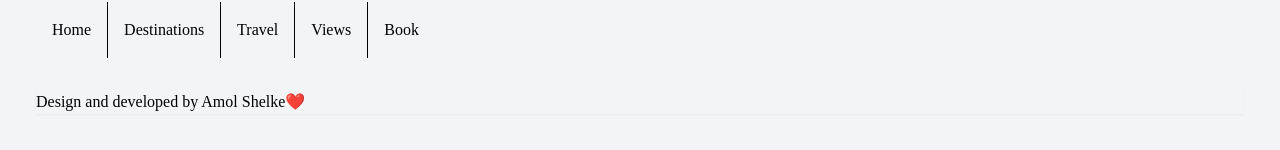
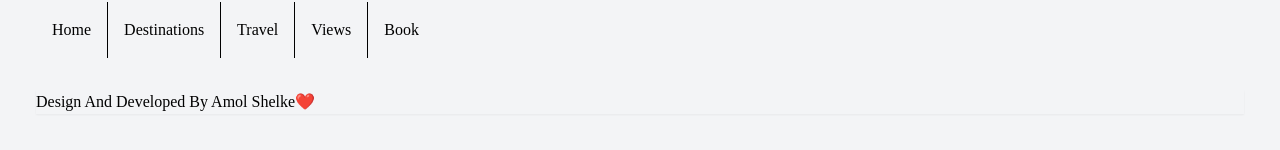
Before and after one commit to AmolShelke2/Travel-website, a React (Create React App) app: page / in a window 1280 px wide. Shown: the part 3382-3532 px from the top of the page. Built offline with nearby package versions, Linux system fonts and the light colour scheme.

Commit message:
[feat]: capitalized footer text

```diff
--- a/src/components/Footer.jsx
+++ b/src/components/Footer.jsx
@@ -23,7 +23,9 @@ const Footer = () => {
             <li>Book</li>
           </ul>
         </div>
-        <p className="shadow-sm">Design and developed by Amol Shelke❤️</p>
+        <p className="shadow-sm capitalize">
+          Design and developed by Amol Shelke❤️
+        </p>
       </div>
     </div>
   );
```
